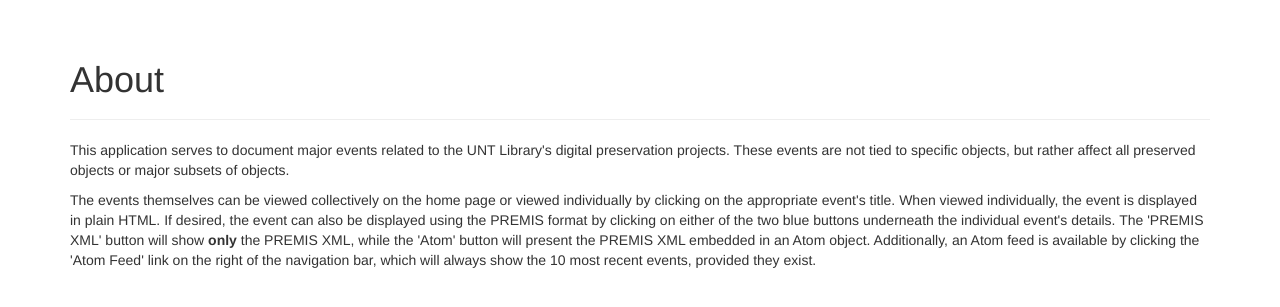
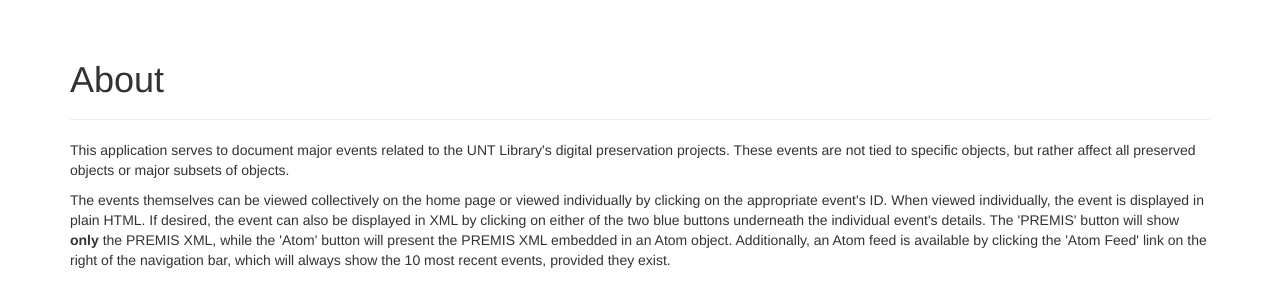
Before and after one commit to unt-libraries/django-major-event-log, a Django app: page /major-event-log/about/ in a window 1280 px wide. Shown: the part 52-359 px from the top of the page. Run offline with Django 3.2, Linux system fonts and the light colour scheme; some libraries are stand-ins or nearby versions; some web fonts are replaced.

Commit message:
Made small changes to 'about' page, as well as adding more sections and requirements info to README.

```diff
--- a/major_event_log/templates/major-event-log/about.html
+++ b/major_event_log/templates/major-event-log/about.html
@@ -8,6 +8,7 @@
 		<h1>About</h1>
 	</div>
     <p>This application serves to document major events related to the UNT Library's digital preservation projects. These events are not tied to specific objects, but rather affect all preserved objects or major subsets of objects.</p>
-    <p>The events themselves can be viewed collectively on the home page or viewed individually by clicking on the appropriate event's title. When viewed individually, the event is displayed in plain HTML. If desired, the event can also be displayed using the PREMIS format by clicking on either of the two blue buttons underneath the individual event's details. The 'PREMIS XML' button will show <b>only</b> the PREMIS XML, while the 'Atom' button will present the PREMIS XML embedded in an Atom object. Additionally, an Atom feed is available by clicking the 'Atom Feed' link on the right of the navigation bar, which will always show the 10 most recent events, provided they exist.</p>
+    <p>The events themselves can be viewed collectively on the home page or viewed individually by clicking on the appropriate event's ID. When viewed individually, the event is displayed in plain HTML. If desired, the event
+    can also be displayed in XML by clicking on either of the two blue buttons underneath the individual event's details. The 'PREMIS' button will show <b>only</b> the PREMIS XML, while the 'Atom' button will present the PREMIS XML embedded in an Atom object. Additionally, an Atom feed is available by clicking the 'Atom Feed' link on the right of the navigation bar, which will always show the 10 most recent events, provided they exist.</p>
 
 {% endblock %}
```
Also changed, not shown: README.md.
